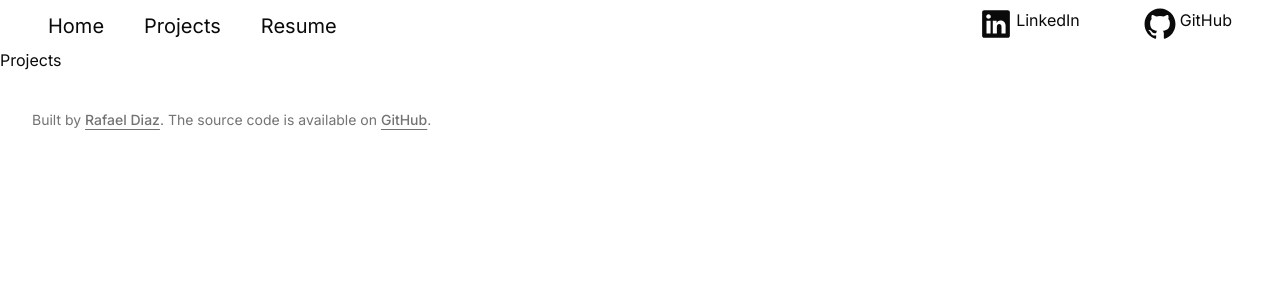
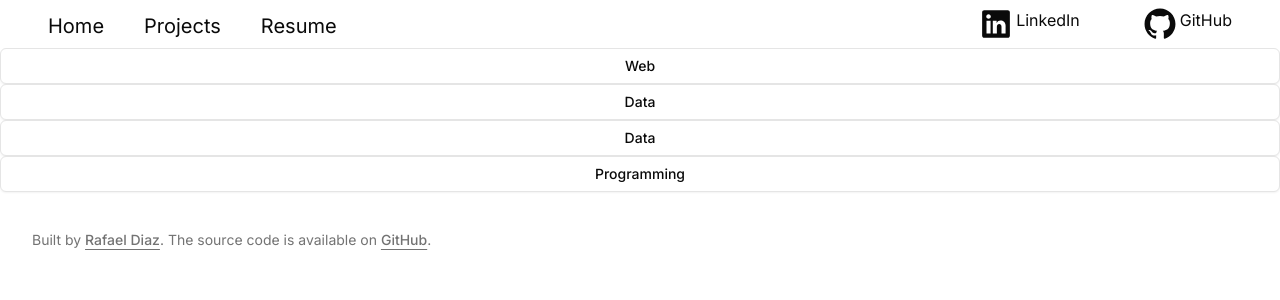
Before and after one commit to availe/Personal-Website-V2, a Next.js app: page /projects in a window 1280 px wide. Shown: the top 300 px of the page. Built offline with nearby package versions, Linux system fonts and the light colour scheme.

Commit message:
bento init

```diff
--- a/package.json
+++ b/package.json
@@ -11,6 +11,7 @@
   "dependencies": {
     "@radix-ui/react-dialog": "^1.1.1",
     "@radix-ui/react-icons": "^1.3.0",
+    "@radix-ui/react-slot": "^1.1.0",
     "class-variance-authority": "^0.7.0",
     "clsx": "^2.1.1",
     "lucide-react": "^0.438.0",
--- a/src/app/projects/page.tsx
+++ b/src/app/projects/page.tsx
@@ -1,5 +1,34 @@
+import BentoGrid from "@/components/grids/bento-grid";
+
+const projects = [
+  {
+    name: "Project 1",
+    image: "/next.svg",
+    category: "Web",
+    link: "#"
+  },
+  {
+    name: "Project 2",
+    image: "/next.svg",
+    category: "Data",
+    link: "#"
+  },
+  {
+    name: "Project 3",
+    image: "/next.svg",
+    category: "Data",
+    link: "#"
+  },
+  {
+    name: "Project 4",
+    image: "/next.svg",
+    category: "Programming",
+    link: "#"
+  },
+];
+
 export default function ProjectsPage() {
     return (
-      <p>Projects</p>
+      <BentoGrid projects={projects}/>
     );
   }
--- /dev/null
+++ b/src/components/grids/bento-grid.tsx
@@ -0,0 +1,27 @@
+import React from "react";
+import { Button } from "../ui/button";
+
+interface Project {
+  name: string;
+  image: string;
+  category: string;
+  link: string;
+}
+
+interface BentoGridProps {
+  projects: Project[];
+}
+
+const BentoGrid: React.FC<BentoGridProps> = ({ projects = [] }) => {
+  return (
+    <section className="flex flex-col">
+      {projects.map((project) => (
+        <Button key={project.name} variant="outline">
+          {project.category}
+        </Button>
+      ))}
+    </section>
+  );
+};
+
+export default BentoGrid;
--- /dev/null
+++ b/src/components/ui/button.tsx
@@ -0,0 +1,57 @@
+import * as React from "react"
+import { Slot } from "@radix-ui/react-slot"
+import { cva, type VariantProps } from "class-variance-authority"
+
+import { cn } from "@/lib/utils"
+
+const buttonVariants = cva(
+  "inline-flex items-center justify-center whitespace-nowrap rounded-md text-sm font-medium transition-colors focus-visible:outline-none focus-visible:ring-1 focus-visible:ring-ring disabled:pointer-events-none disabled:opacity-50",
+  {
+    variants: {
+      variant: {
+        default:
+          "bg-primary text-primary-foreground shadow hover:bg-primary/90",
+        destructive:
+          "bg-destructive text-destructive-foreground shadow-sm hover:bg-destructive/90",
+        outline:
+          "border border-input bg-background shadow-sm hover:bg-accent hover:text-accent-foreground",
+        secondary:
+          "bg-secondary text-secondary-foreground shadow-sm hover:bg-secondary/80",
+        ghost: "hover:bg-accent hover:text-accent-foreground",
+        link: "text-primary underline-offset-4 hover:underline",
+      },
+      size: {
+        default: "h-9 px-4 py-2",
+        sm: "h-8 rounded-md px-3 text-xs",
+        lg: "h-10 rounded-md px-8",
+        icon: "h-9 w-9",
+      },
+    },
+    defaultVariants: {
+      variant: "default",
+      size: "default",
+    },
+  }
+)
+
+export interface ButtonProps
+  extends React.ButtonHTMLAttributes<HTMLButtonElement>,
+    VariantProps<typeof buttonVariants> {
+  asChild?: boolean
+}
+
+const Button = React.forwardRef<HTMLButtonElement, ButtonProps>(
+  ({ className, variant, size, asChild = false, ...props }, ref) => {
+    const Comp = asChild ? Slot : "button"
+    return (
+      <Comp
+        className={cn(buttonVariants({ variant, size, className }))}
+        ref={ref}
+        {...props}
+      />
+    )
+  }
+)
+Button.displayName = "Button"
+
+export { Button, buttonVariants }
```
Also changed, not shown: 1 other file (tests, documents, lock files or other folders).
